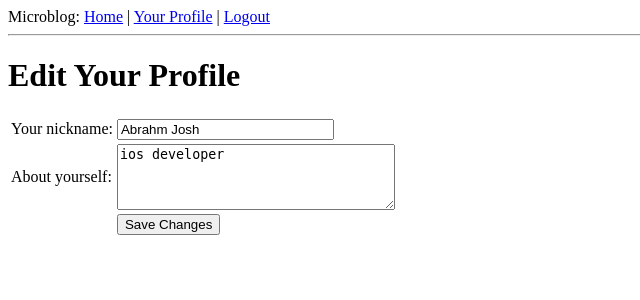
After one commit to ajoshdee/microblog, a Flask app: page /edit in a window 1280 px wide. The commit adds this page. Shown: the top 300 px of the page, without its empty margins (0-640 px from the left). Run offline with Flask 2, Linux system fonts and the light colour scheme; a user stored in the database is signed in; data comes from the database, SQL or seed files in the repository; both versions use the stored data as it was after the commit.

Commit message:
Add edit profile

```diff
--- a/app/forms.py
+++ b/app/forms.py
@@ -1,6 +1,10 @@
 from flask.ext.wtf import Form
-from wtforms import StringField, BooleanField
-from wtforms.validators import DataRequired
+from wtforms import StringField, BooleanField, TextAreaField
+from wtforms.validators import DataRequired, Length
+
+class EditForm(Form):
+	nickname = StringField('nickname', validators=[DataRequired()])
+	about_me = TextAreaField('about_me', validators=[Length(min=0, max=140)])
 
 class LoginForm(Form):
 	openid = StringField('openid', validators=[DataRequired()])
--- a/app/models.py
+++ b/app/models.py
@@ -6,6 +6,8 @@ class User(db.Model):
 	nickname = db.Column(db.String(64), index=True, unique=True)
 	email = db.Column(db.String(120), index=True, unique=True)
 	posts = db.relationship('Post', backref='author', lazy='dynamic')
+	about_me = db.Column(db.String(140))
+	last_seen = db.Column(db.DateTime)
 
 	@property
 	def is_authenticated(self):
--- /dev/null
+++ b/app/templates/edit.html
@@ -0,0 +1,23 @@
+<!-- extend base layout -->
+{% extends "base.html" %}
+
+{% block content %}
+	<h1>Edit Your Profile</h1>
+	<form action="" method="post" name="edit">
+		{{form.hidden_tag()}}
+		<table>
+			<tr>
+				<td>Your nickname:</td>
+				<td>{{ form.nickname(size=24) }}</td>
+			</tr>
+			<tr>
+				<td>About yourself:</td>
+				<td>{{ form.about_me(cols=32, rows=4) }}</td>
+			</tr>
+			<tr>
+				<td></td>
+				<td><input type="submit" value="Save Changes"></td>
+			</tr>
+		</table>
+	</form>
+{% endblock %}
--- /dev/null
+++ b/app/templates/post.html
@@ -0,0 +1,5 @@
+<table>
+	<tr valign="top">
+		<td><img src="{{ post.author.avatar(50) }}"></td><td><i>{{ post.author.nickname }} says: </i><br>{{ post.body }}</td>
+	</tr>
+</table>
--- a/app/views.py
+++ b/app/views.py
@@ -3,6 +3,8 @@ from flask.ext.login import login_user, logout_user, current_user, login_require
 from app import app, db, lm, oid
 from .forms import LoginForm
 from .models import User
+from datetime import datetime
+from forms import LoginForm, EditForm
 
 @lm.user_loader
 def load_user(id):
@@ -11,6 +13,10 @@ def load_user(id):
 @app.before_request
 def before_request():
 	g.user = current_user
+	if g.user.is_authenticated:
+		g.user.last_seen = datetime.utcnow()
+		db.session.add(g.user)
+		db.session.commit()
 
 @app.route('/')
 @app.route('/index')
@@ -81,3 +87,19 @@ def user(nickname):
 	return render_template('user.html',
 							user=user,
 							posts=posts)
+
+@app.route('/edit', methods=['GET', 'POST'])
+@login_required
+def edit():
+	form = EditForm()
+	if form.validate_on_submit():
+		g.user.nickname = form.nickname.data
+		g.user.about_me = form.about_me.data
+		db.session.add(g.user)
+		db.session.commit()
+		flash('Your changes have been saved.')
+		return redirect(url_for('edit'))
+	else:
+		form.nickname.data = g.user.nickname
+		form.about_me.data = g.user.about_me
+	return render_template('edit.html', form=form)
```
Also changed, not shown: app/templates/user.html (+7 -6 lines), db_repository/versions/003_migration.py (added, +31 -0 lines), app.db, 4 other files.
